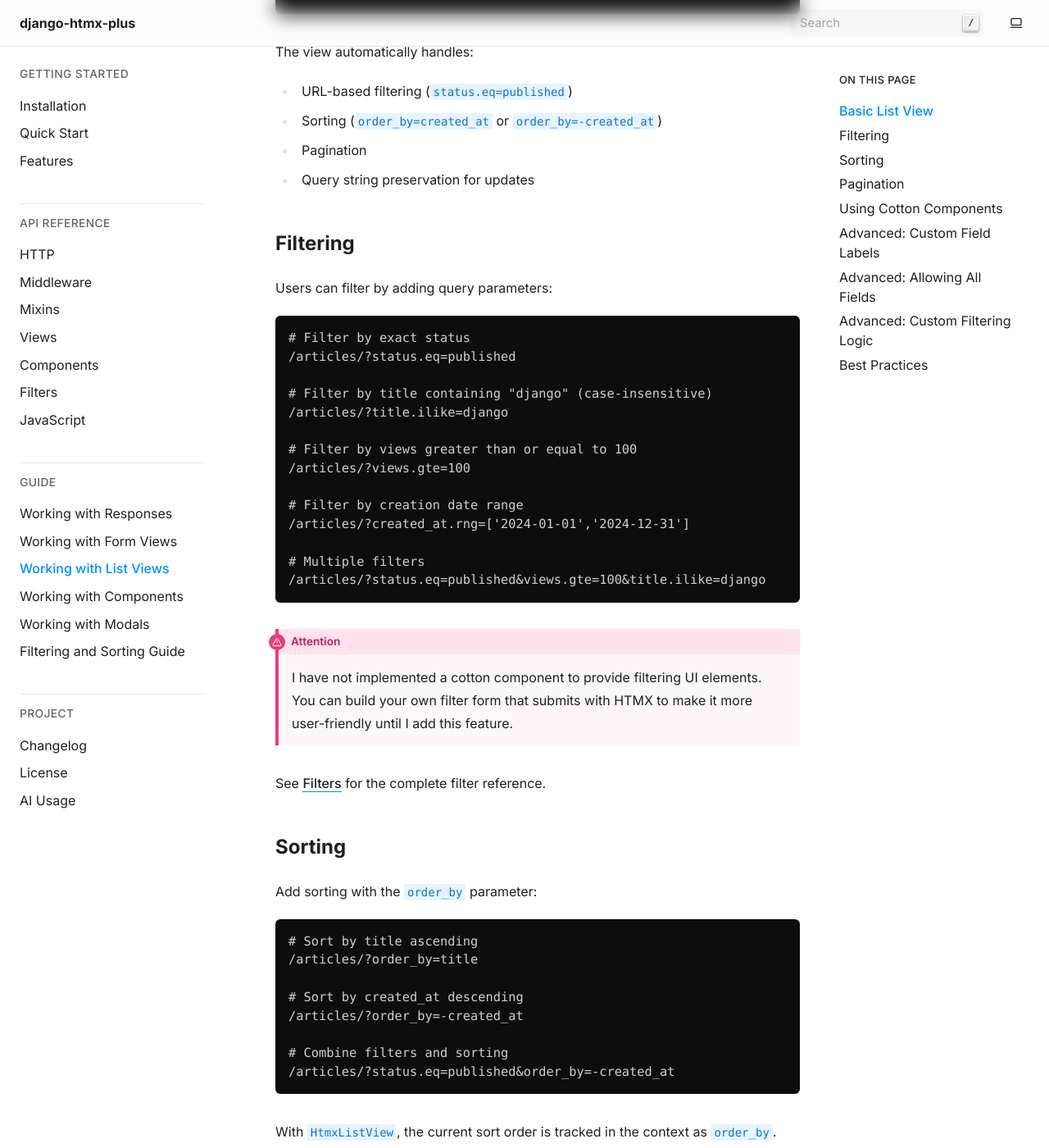
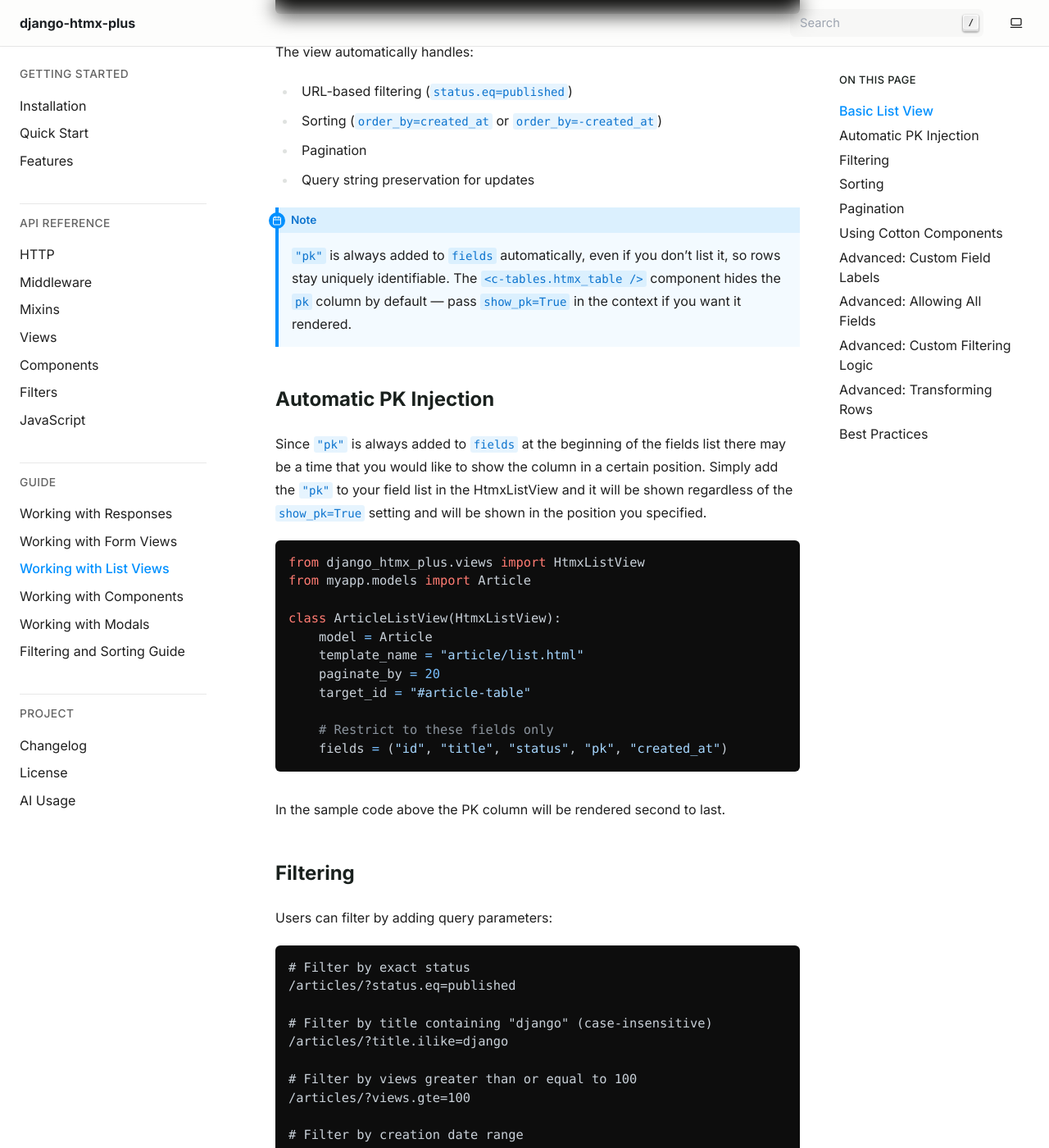
Before and after one commit to timthedevguy/django-htmx-plus, a Sphinx documentation site: the page built from docs/guide/list_views.rst, in a window 1280 px wide and 1400 px high, scrolled down 605 px. Shown: the whole window at 82% size. Built offline with Sphinx 7.4.7, drawn with Linux system fonts in a browser that asks for light colours; some of the changed text lies outside the part shown.

Commit message:
feat(views)!: auto-include pk in fields and add row transform hook
- `fields` now always includes `"pk"` (unless set to `"__all__"`), so
  rows stay uniquely identifiable even when not explicitly listed. The
  bundled `<c-tables.htmx_table />` component hides the `pk` column by
  default; pass `show_pk=True` to render it, or list `"pk"` explicitly
  to control its position.
- Add `get_transform_data()`, called from `get_context_data()`, so
  subclasses can post-process each page's rows without overriding
  `get_queryset()` or `get_context_data()`.

BREAKING CHANGE: the `fields` context dict's `keys` now always
includes `"pk"` (unless `fields = ("__all__",)`), even if not
explicitly listed. Custom templates that iterate `fields.keys`
directly (rather than using `<c-tables.htmx_table />`) will now see an
extra `pk` entry.

```diff
--- a/docs/guide/list_views.rst
+++ b/docs/guide/list_views.rst
@@ -29,6 +29,31 @@ The view automatically handles:
 - Sorting (``order_by=created_at`` or ``order_by=-created_at``)
 - Pagination
 - Query string preservation for updates
+
+.. note::
+   ``"pk"`` is always added to ``fields`` automatically, even if you don't list it, so rows
+   stay uniquely identifiable. The ``<c-tables.htmx_table />`` component hides the ``pk``
+   column by default — pass ``show_pk=True`` in the context if you want it rendered.
+
+Automatic PK Injection
+======================
+Since ``"pk"`` is always added to ``fields`` at the beginning of the fields list there may be a time that you would like to show the column in a certain position.  Simply add the ``"pk"`` to your field list in the HtmxListView and it will be shown regardless of the ``show_pk=True`` setting and will be shown in the position you specified.
+
+.. code-block:: python
+
+    from django_htmx_plus.views import HtmxListView
+    from myapp.models import Article
+
+    class ArticleListView(HtmxListView):
+        model = Article
+        template_name = "article/list.html"
+        paginate_by = 20
+        target_id = "#article-table"
+
+        # Restrict to these fields only
+        fields = ("id", "title", "status", "pk", "created_at")
+
+In the sample code above the PK column will be rendered second to last.
 
 Filtering
 =========
@@ -176,6 +201,27 @@ For complex filtering, override ``get_queryset()``:
 
 The base implementation handles URL-based filters; your custom logic runs after.
 
+Advanced: Transforming Rows
+============================
+
+To post-process rows (e.g. reformat a value) without overriding ``get_queryset()`` or
+``get_context_data()``, override ``get_transform_data()``:
+
+.. code-block:: python
+
+    class ArticleListView(HtmxListView):
+        model = Article
+        fields = ("title", "status", "created_at")
+
+        def get_transform_data(self, objects):
+            rows = super().get_transform_data(objects)
+            for row in rows:
+                row["status"] = row["status"].title()
+            return rows
+
+It receives the current page's queryset (or values queryset, if ``fields`` is restricted)
+and must return the list of rows for the template.
+
 Best Practices
 ==============
 
```
Also changed, not shown: README.md (+19 -1 lines), docs/api/views.rst (+28 -1 lines), 2 other files.
